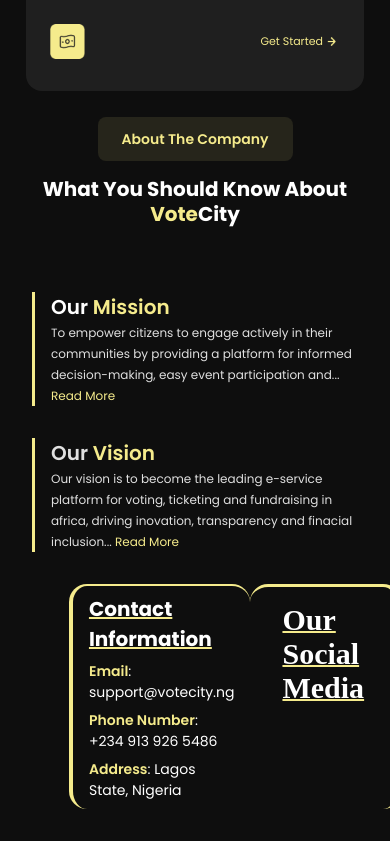
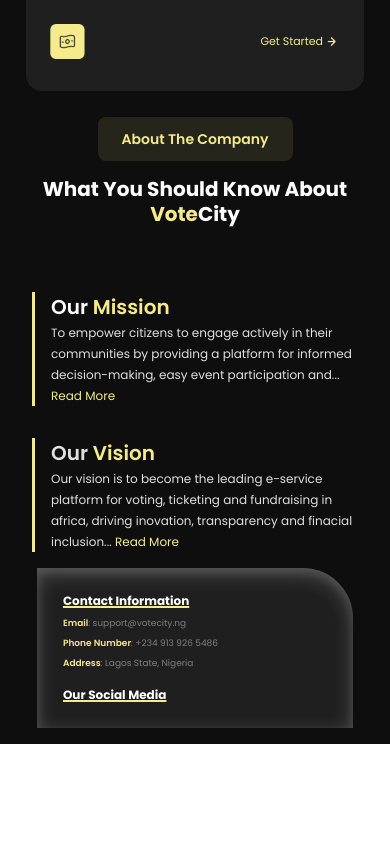
Before and after one commit to TajjDev/votecity, a React (Vite) app: page / in a window 390 px wide. Shown: the part 1438-2279 px from the top of the page. After the commit the page ends 2182 px from the top, so only its background shows below. Built offline with nearby package versions, Linux system fonts and the light colour scheme; a web font is replaced by a local one.

Commit message:
Add files via upload
init

```diff
--- a/src/assets/component/about/about.css
+++ b/src/assets/component/about/about.css
@@ -13,31 +13,34 @@
     align-items: center;
 }
 #con{
+    box-shadow:inset 0 4px 8px 0 rgba(138, 136, 136, 0.23),inset 0 6px 20px 0 rgba(255, 255, 255, 0.23);
     display: flex;
     justify-content: space-between;
     width: 88.3%;
+    background-color: rgba(31, 31, 31, 1);
+    /* border: 2px solid #f5eb8c; */
+    border-top-right-radius: 50px;
     justify-self: center;
     align-self: center;
-    padding: 16px 32px;
+    padding: 16px 10px;
 }
 #social{
-    padding: 16px 32px;
+    padding: 16px 20px;
     color: #fff;
     display: flex;
     text-transform: capitalize;
-    border-right: 5px solid #f5eb8c;
-    border-top: 3px solid #f5eb8c;
     border-radius: 18px;
 }
 #social h6{
-    font-size: 30px;
-    text-decoration: underline 2px #f5eb8c;
+    font-size: 25px;
+    font-family: poppins;
+    text-decoration: underline 2px rgb(245, 235, 140);
     font-weight: 700;
 }
 #contact{
     width: auto;
-    padding: 16px 32px;
-    color: #fff;
+    padding: 16px 20px;
+    color: rgba(128, 128, 128, 1);
     display: flex;
     flex-direction: column;
     /* background-color: red; */
@@ -45,17 +48,16 @@
     font-family: poppins;
     border-radius: 18px;
     align-self: flex-start;
-    border-left: 5px solid #f5eb8c;
-    border-top: 3px solid #f5eb8c;
 }
 #contact p{
-    font-size: 20px;
+    font-size: 18px;
 }
 #contact span{
     font-weight: 600;
 }
 #contact h6{
-    font-size: 30px;
+    color: #fff;
+    font-size: 25px;
     text-decoration: underline 2px #f5eb8c;
     font-weight: 700;
     text-transform: capitalize;
@@ -131,8 +133,8 @@
     #contact span{
         font-weight: 600;
     }
-    #contact h6{
-        font-size: 27px;
+    #contact h6, #social h6{
+        font-size: 23px;
         text-decoration: underline 2px #f5eb8c;
         font-weight: 700;
         text-transform: capitalize;
@@ -155,20 +157,19 @@
 
     }
     #contact{
-        border-left: 4px solid #f5eb8c;
         justify-self: center;
-        border-top: 2px solid #f5eb8c;
+        /* width: 40%; */
     }
 }
 @media screen and (max-width:899px) {
     #contact p{
-        font-size: 15px;
+        font-size: 13px;
     }
     #contact span{
         font-weight: 600;
     }
-    #contact h6{
-        font-size: 23px;
+    #contact h6, #social h6{
+        font-size: 20px;
         text-decoration: underline 2px #f5eb8c;
         font-weight: 700;
         text-transform: capitalize;
@@ -194,13 +195,13 @@
 }
 @media screen and (max-width:788px) {
     #contact p{
-        font-size: 14px;
+        font-size: 11px;
     }
     #contact span{
         font-weight: 600;
     }
-    #contact h6{
-        font-size: 20px;
+    #contact h6, #social h6{
+        font-size: 14px;
         text-decoration: underline 2px #f5eb8c;
         font-weight: 700;
         text-transform: capitalize;
@@ -225,6 +226,9 @@
     }
 }
 @media screen and (max-width:620px) {
+    #con{
+        flex-direction: column;
+    }
     #contact{
         align-self: start;
         padding: 8px 16px;
@@ -234,13 +238,13 @@
         gap: 7px;
     }
     #contact p{
-        font-size: 14px;
+        font-size: 9px;
     }
     #contact span{
         font-weight: 600;
     }
-    #contact h6{
-        font-size: 20px;
+    #contact h6, #social h6{
+        font-size: 12px;
         text-decoration: underline 2px #f5eb8c;
         font-weight: 700;
         text-transform: capitalize;
@@ -284,8 +288,8 @@
     }
 }
 @media screen and (max-width:480px) {
-    #contact{
-        align-self: center;
+    #contact , #social{
+        /* align-self: center; */
         padding: 8px 16px;
         /* width: 88.3%; */
     }
```
